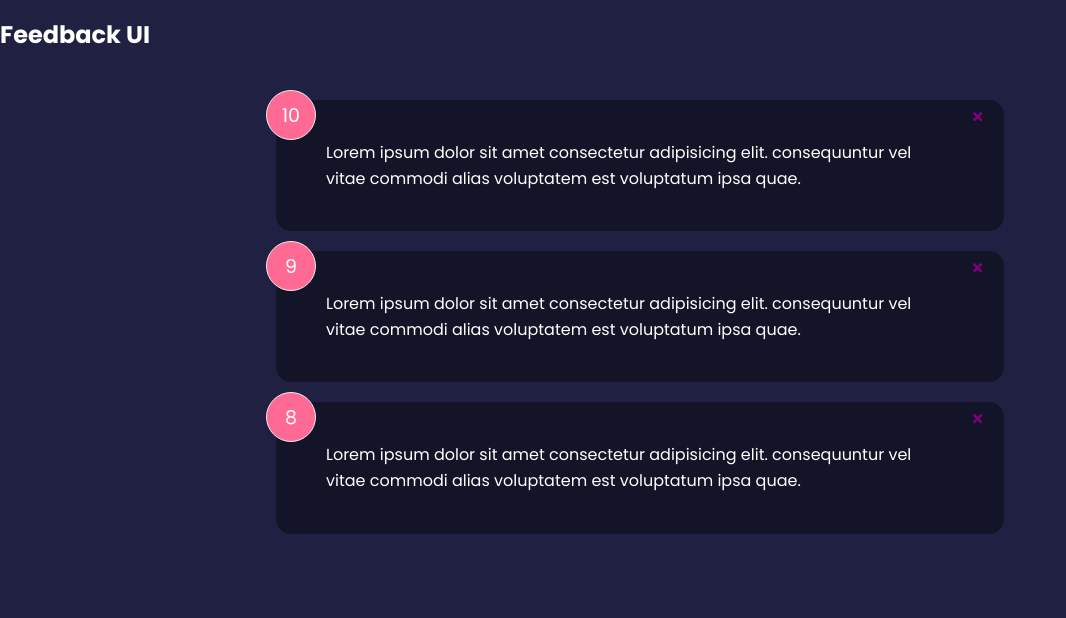
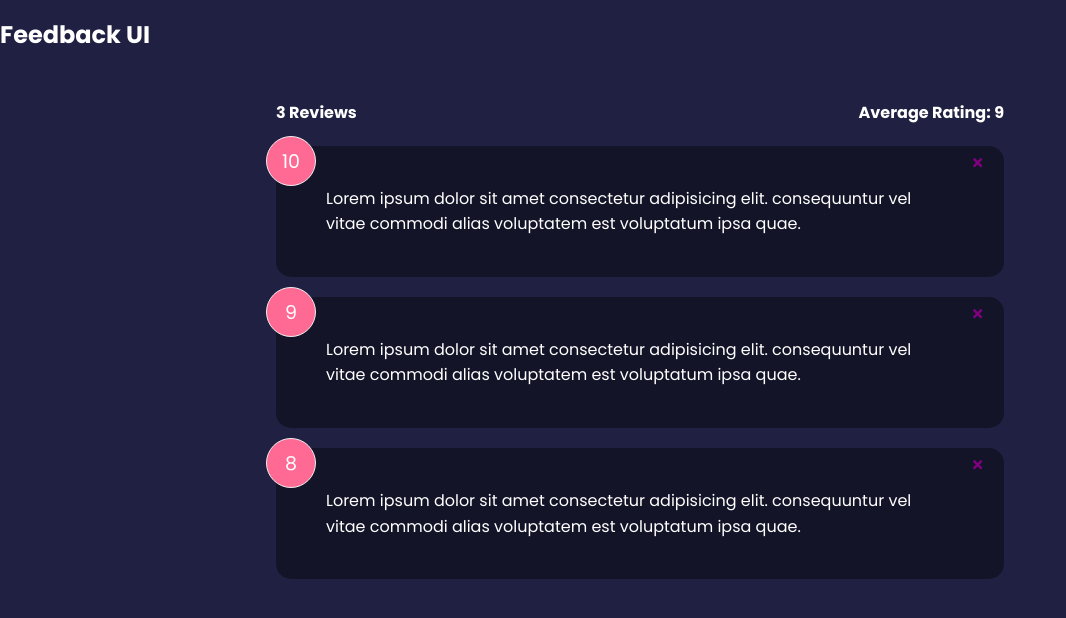
Before and after one commit to ESThing64/reviewer-react-app, a React (Create React App) app: page / in a window 1280 px wide. Shown: the top 618 px of the page, without its empty margins (0-1066 px from the left). Built offline with nearby package versions, Linux system fonts and the light colour scheme; the HTML template or start-up script is replaced by a standard one.

Commit message:
added the review stats to the page

```diff
--- a/src/App.js
+++ b/src/App.js
@@ -3,6 +3,7 @@
 import FeedbackList from "./components/FeedbackList";
 import FeedbackData from "./data/FeedBackData";
 import Card from "./components/shared/Card";
+import FeedbackStats from "./components/FeedbackStats"
 
 function App() {
   const [feedback, setFeedback] = useState(FeedbackData)
@@ -23,8 +24,7 @@
 
       <Header />
        <div className="container">
-
-
+       <FeedbackStats feedback={feedback} />
        <FeedbackList feedback={feedback}
        handleDelete={deleteFeedBack} />
 
--- /dev/null
+++ b/src/components/FeedbackStats.jsx
@@ -0,0 +1,26 @@
+ import React from 'react'
+
+ import  PropTypes  from 'prop-types'
+
+ function FeedbackStats({feedback}) {
+     let average = feedback.reduce( (acc, cur)=>{
+         return acc + cur.rating
+
+     }, 0) / feedback.length
+
+     average = average.toFixed(1).replace(/[.,]0$/,'')
+
+     console.log(average);
+     return (
+         <div className='feedback-stats'>
+            <h4>{feedback.length} Reviews</h4>
+            <h4>Average Rating: {isNaN(average) ? 0 : average}</h4>
+         </div>
+     )
+ }
+
+FeedbackStats.propTypes = {
+    feedback: PropTypes.array.isRequired
+}
+
+ export default FeedbackStats
```
